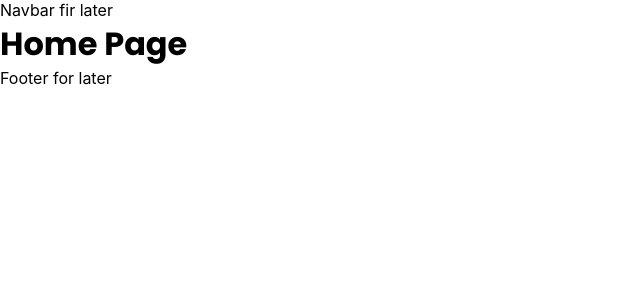
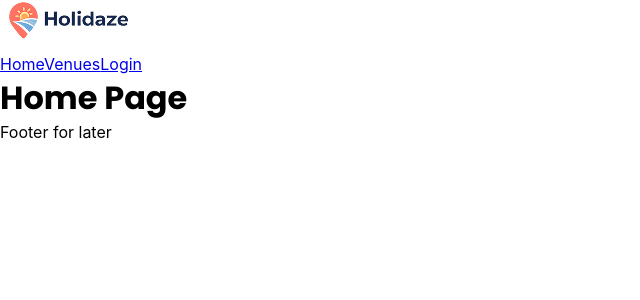
Before and after one commit to olekb2001/Ole-Kristian-Berge-PE2, a React (Vite) app: page / in a window 1280 px wide. Shown: the top 300 px of the page, without its empty margins (0-640 px from the left). Built offline with nearby package versions, Linux system fonts and the light colour scheme; a web font is replaced by a local one.

Commit message:
fixed bug where i passed isLogged in as a string

```diff
--- a/src/components/Layout.jsx
+++ b/src/components/Layout.jsx
@@ -3,14 +3,12 @@ import Navbar from "./Navbar";
 
 export default function Layout(){
     //temp stat foir checking wheter navbar logic works
-    const isLoggedIn = "false";
+    const isLoggedIn = false;
     const role = "customer";
 
     return(
         <>
-        {/*navbar for later*/}
-        <div>Navbar fir later</div>
-
+        <Navbar isLoggedIn={isLoggedIn} role={role}/>
         <main>
             <Outlet />
         </main>
```
